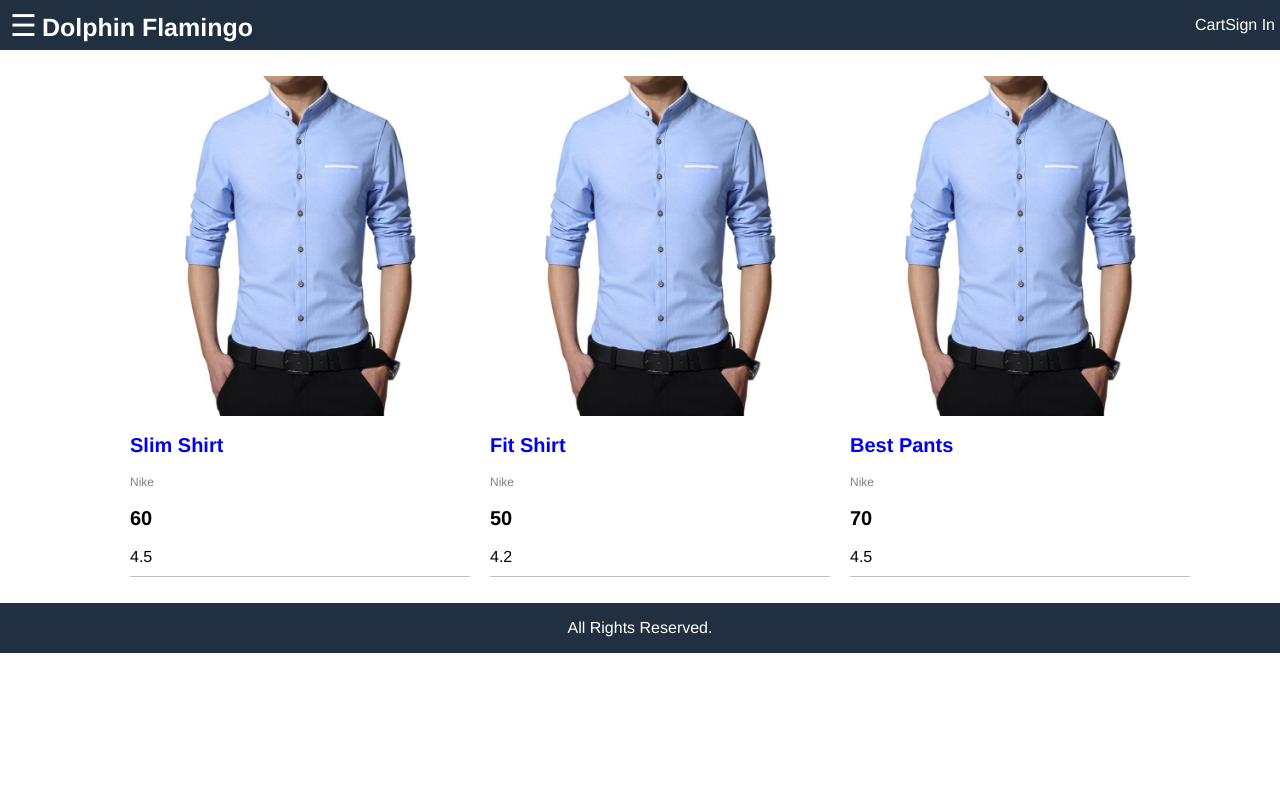
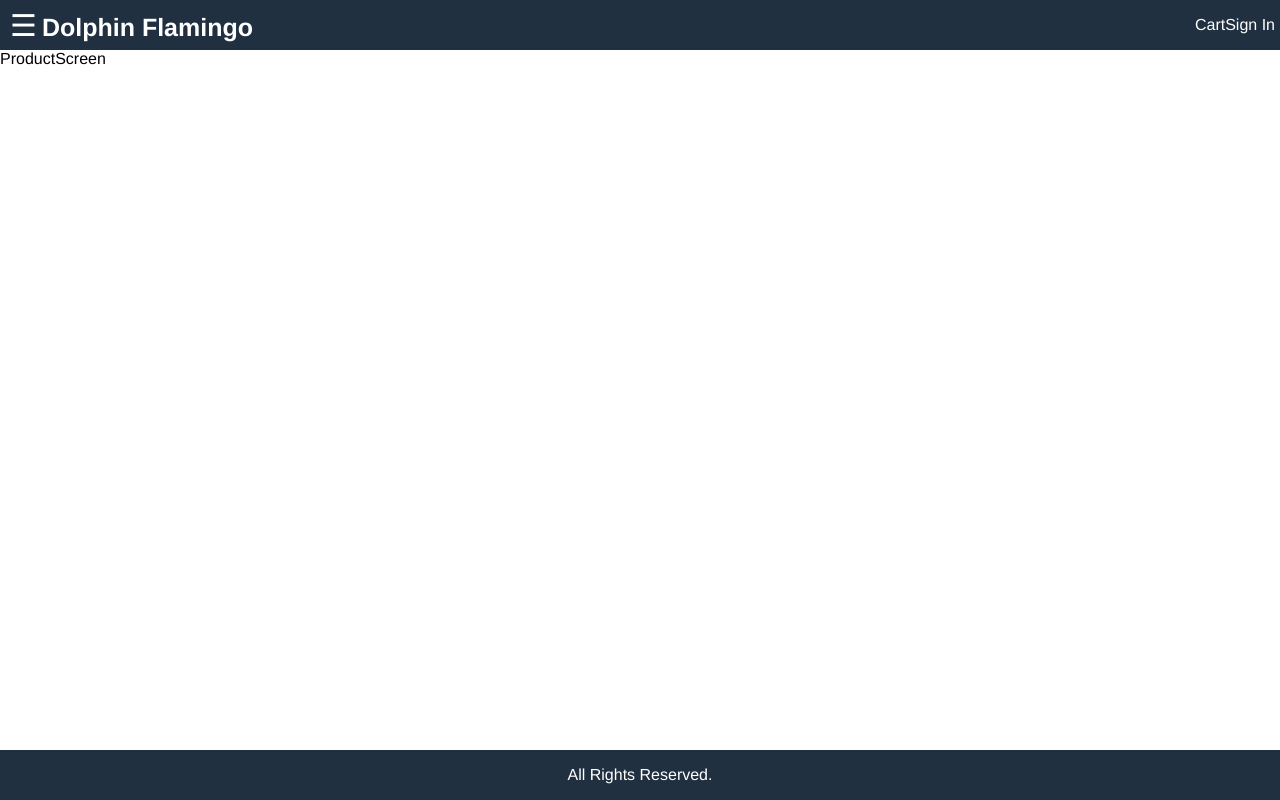
Before and after one commit to Eesok/DolphinFlamingo, a React (Create React App) app in the folder df-front/: page /product/1 in a window 1280 px wide. Built offline with nearby package versions, Linux system fonts and the light colour scheme.

Commit message:
changes have been made

```diff
--- a/df-front/src/App.js
+++ b/df-front/src/App.js
@@ -1,6 +1,5 @@
 import React from 'react';
-import data from './data';
-import { BrowserRouter, Route } from 'react-router-dom';
+import { BrowserRouter, Route, Link } from 'react-router-dom';
 import './App.css';
 import HomeScreen from './Screens/HomeScreen';
 import ProductScreen from './Screens/ProductScreen';
@@ -20,7 +19,7 @@ function App() {
 						<button className='brand-button' onClick={openMenu}>
 							&#9776;
 						</button>
-						<a href='index.html'>Dolphin Flamingo</a>
+						<Link to='/'>Dolphin Flamingo</Link>
 					</div>
 					<div className='header-links'>
 						<a href='cart.html'>Cart</a>
@@ -44,27 +43,8 @@ function App() {
 
 				<main className='main'>
 					<div className='content'>
-						<Route path='/products/:id' component={ProductScreen} />
+						<Route path='/product/:id' component={ProductScreen} />
 						<Route path='/' exact={true} component={HomeScreen} />
-						<ul className='products'>
-							{data.products.map((product) => (
-								<li>
-									<div className='product'>
-										<img
-											className='product-image'
-											src={product.image}
-											alt='product'
-										/>
-										<div className='product-name'>
-											<a href='product.html'>{product.name}</a>{' '}
-										</div>
-										<div className='product-brand'>{product.brand}</div>
-										<div className='product-price'>{product.price}</div>
-										<div className='product-rating'>{product.rating}</div>
-									</div>
-								</li>
-							))}
-						</ul>
 					</div>
 				</main>
 				<footer className='footer'>All Rights Reserved.</footer>
--- a/df-front/src/Screens/HomeScreen.js
+++ b/df-front/src/Screens/HomeScreen.js
@@ -1,6 +1,24 @@
 import React from 'react';
+import data from '../data';
+import { Link } from 'react-router-dom';
 
 function HomeScreen(props) {
-	return <div>HomeScreen</div>;
+	return (
+		<ul className='products'>
+			{data.products.map((product) => (
+				<li>
+					<div className='product'>
+						<img className='product-image' src={product.image} alt='product' />
+						<div className='product-name'>
+							<Link to={'/product/' + product.id}>{product.name}</Link>{' '}
+						</div>
+						<div className='product-brand'>{product.brand}</div>
+						<div className='product-price'>{product.price}</div>
+						<div className='product-rating'>{product.rating}</div>
+					</div>
+				</li>
+			))}
+		</ul>
+	);
 }
 export default HomeScreen;
--- a/df-front/src/data.js
+++ b/df-front/src/data.js
@@ -2,6 +2,7 @@
 export default {
 	products: [
 		{
+			id: 1,
 			name: 'Slim Shirt',
 			category: 'Shirt',
 			image: '/images/d1.jpg',
@@ -11,6 +12,7 @@ export default {
 			numReviews: 10,
 		},
 		{
+			id: 2,
 			name: 'Fit Shirt',
 			category: 'Shirt',
 			image: '/images/d1.jpg',
@@ -20,6 +22,7 @@ export default {
 			numReviews: 5,
 		},
 		{
+			id: 3,
 			name: 'Best Pants',
 			category: 'Pants',
 			image: '/images/d1.jpg',
--- a/df-front/src/index.css
+++ b/df-front/src/index.css
@@ -8,7 +8,9 @@ body {
 	height: 100vh;
 	margin: 0;
 }
-
+#root {
+	height: 100%;
+}
 .grid-container {
 	display: grid;
 	grid-template-areas:
```
